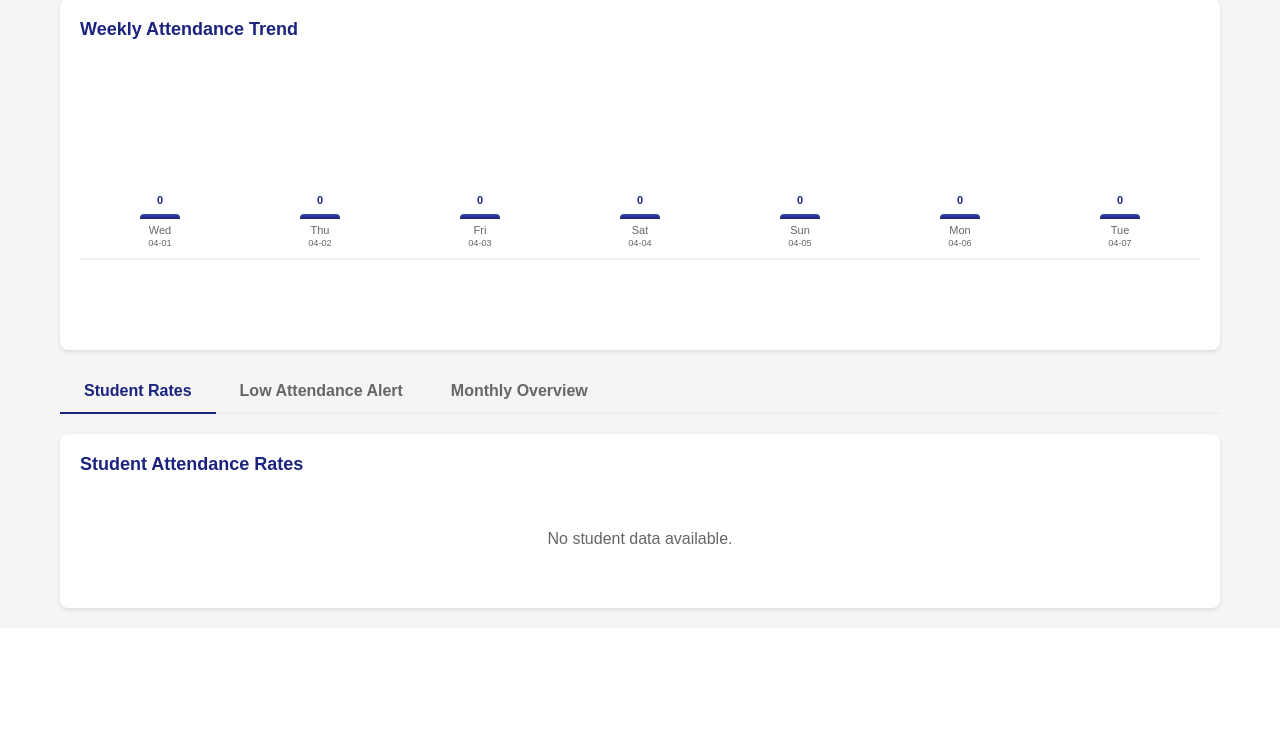
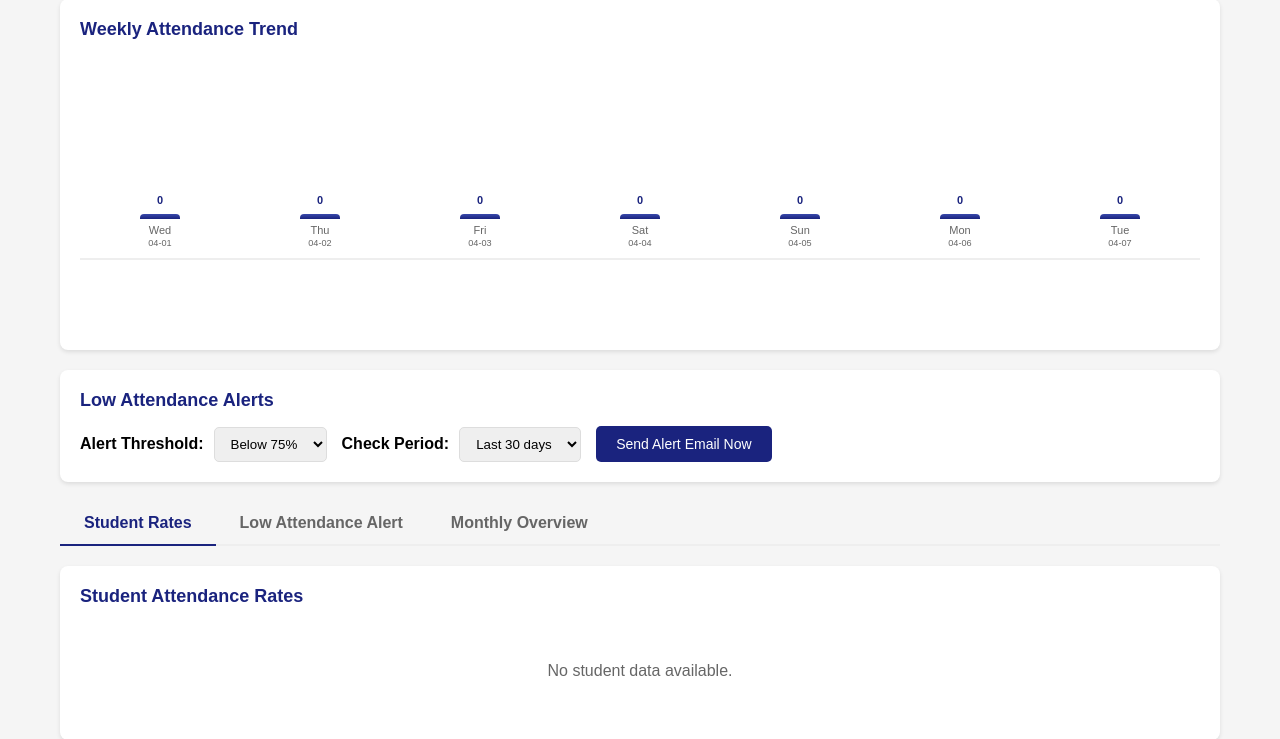
Before and after one commit to thirumalain186-collab/FaceID-Attendence-and-Alart-, a Flask app: page /analytics in a window 1280 px wide. Shown: the part 353-1092 px from the top of the page. Before the commit the page ends 966 px from the top, so only its background shows below. Run offline with Flask 3, Linux system fonts and the light colour scheme; data that the repository does not hold is empty.

Commit message:
feat: Add low attendance auto-warnings with email alerts

```diff
--- a/app.py
+++ b/app.py
@@ -179,6 +179,56 @@ def api_analytics_person(person_id):
         },
         "statistics": rate_data
     })
+
+
+@app.route("/api/v1/alerts/low-attendance/send", methods=["POST"])
+@rate_limit(calls=5, period=60)
+def api_send_low_attendance_alert():
+    """Manually trigger low attendance alert email."""
+    threshold = request.args.get("threshold", config.SCHEDULE_CONFIG.get("low_attendance_threshold", 75), type=int)
+    days = request.args.get("days", config.SCHEDULE_CONFIG.get("low_attendance_days", 30), type=int)
+    threshold = max(50, min(95, threshold))
+    days = max(7, min(90, days))
+
+    students = database.get_low_attendance_students(threshold, days)
+
+    if not students:
+        return jsonify({"success": True, "message": "No students below threshold", "count": 0})
+
+    email_sender.send_low_attendance_alert(students)
+    return jsonify({"success": True, "message": f"Alert sent for {len(students)} students", "count": len(students)})
+
+
+@app.route("/api/v1/alerts/settings", methods=["GET"])
+def api_get_alert_settings():
+    """Get alert settings."""
+    return jsonify({
+        "low_attendance_threshold": config.SCHEDULE_CONFIG.get("low_attendance_threshold", 75),
+        "low_attendance_days": config.SCHEDULE_CONFIG.get("low_attendance_days", 30),
+        "low_attendance_enabled": config.SCHEDULE_CONFIG.get("send_low_attendance_alerts", True)
+    })
+
+
+@app.route("/api/v1/alerts/settings", methods=["POST"])
+@require_json
+def api_save_alert_settings():
+    """Save alert settings."""
+    threshold = request.json.get("threshold")
+    days = request.json.get("days")
+    enabled = request.json.get("enabled")
+
+    if threshold is not None:
+        threshold = max(50, min(95, int(threshold)))
+        database.set_setting("low_attendance_threshold", str(threshold))
+
+    if days is not None:
+        days = max(7, min(90, int(days)))
+        database.set_setting("low_attendance_days", str(days))
+
+    if enabled is not None:
+        database.set_setting("send_low_attendance_alerts", "1" if enabled else "0")
+
+    return jsonify({"success": True, "message": "Alert settings saved"})
 
 
 @app.route("/api/v1/attendance/today")
--- a/config.py
+++ b/config.py
@@ -157,6 +157,9 @@ SCHEDULE_CONFIG = {
     "attendance_stop": _validate_time_format(os.getenv("ATTENDANCE_STOP", "09:30"), "09:30"),
     "day_end": _validate_time_format(os.getenv("DAY_END", "16:30"), "16:30"),
     "batch_days": _validate_int(env_batch_days, 30, 1, 365),
+    "low_attendance_threshold": _validate_int(os.getenv("LOW_ATTENDANCE_THRESHOLD", ""), 75, 50, 95),
+    "low_attendance_days": _validate_int(os.getenv("LOW_ATTENDANCE_DAYS", ""), 30, 7, 90),
+    "send_low_attendance_alerts": _get_bool(os.getenv("SEND_LOW_ATTENDANCE_ALERTS", "true")),
 }
 
 # Secure secret key - generate if not set or using default
--- a/email_sender.py
+++ b/email_sender.py
@@ -467,6 +467,110 @@ def send_batch_ending_reminder(days_remaining=5):
         send_email(msg)
 
 
+@send_email_async
+def send_low_attendance_alert(students):
+    """Send email alert for students with low attendance."""
+    recipients = get_recipients()
+    if not recipients:
+        logger.warning("No recipients for low attendance alert")
+        return
+
+    if not students:
+        logger.info("No students with low attendance")
+        return
+
+    class_name = _escape_html(database.get_setting("class_name") or config.ATTENDANCE_CONFIG.get("class_name", ""))
+    threshold = config.SCHEDULE_CONFIG.get("low_attendance_threshold", 75)
+    days = config.SCHEDULE_CONFIG.get("low_attendance_days", 30)
+    today = date.today()
+
+    subject = f"ATTENTION: Low Attendance Alert - {len(students)} Students Below {threshold}%"
+
+    rows_html = ""
+    for i, student in enumerate(students, 1):
+        name = _escape_html(str(student.get('name', 'Unknown')))
+        roll = _escape_html(str(student.get('roll') or '-'))
+        rate = student.get('rate', 0)
+        present = student.get('present_days', 0)
+
+        severity = "critical" if rate < 50 else "warning" if rate < 65 else "moderate"
+        bg_color = "#ffcdd2" if severity == "critical" else "#fff3e0" if severity == "warning" else "#fff9c4"
+        border_color = "#c62828" if severity == "critical" else "#e65100" if severity == "warning" else "#f9a825"
+
+        rows_html += f"""
+        <tr style="background: {bg_color};">
+            <td style="padding: 10px; border: 1px solid {border_color};">{i}</td>
+            <td style="padding: 10px; border: 1px solid {border_color};"><strong>{name}</strong></td>
+            <td style="padding: 10px; border: 1px solid {border_color};">{roll}</td>
+            <td style="padding: 10px; border: 1px solid {border_color};">{present}/{days}</td>
+            <td style="padding: 10px; border: 1px solid {border_color};">
+                <span style="background: {border_color}; color: white; padding: 3px 8px; border-radius: 3px; font-weight: bold;">
+                    {rate}%
+                </span>
+            </td>
+            <td style="padding: 10px; border: 1px solid {border_color}; text-transform: capitalize;">{severity}</td>
+        </tr>
+        """
+
+    html_body = f"""
+    <html>
+    <body style="font-family: Arial; max-width: 800px; margin: 0 auto;">
+        <div style="background: linear-gradient(135deg, #d32f2f, #c62828); color: white; padding: 20px; border-radius: 8px 8px 0 0;">
+            <h2 style="margin: 0;">&#9888; Low Attendance Alert</h2>
+            <p style="margin: 5px 0 0;">Immediate Attention Required</p>
+        </div>
+        <div style="background: #f9f9f9; padding: 20px;">
+            <div style="background: white; padding: 15px; border-radius: 5px; margin-bottom: 20px; border-left: 4px solid #d32f2f;">
+                <p style="margin: 0;"><strong>Report Period:</strong> Last {days} days</p>
+                <p style="margin: 5px 0 0;"><strong>Threshold:</strong> Below {threshold}%</p>
+                <p style="margin: 5px 0 0;"><strong>Students Affected:</strong> {len(students)}</p>
+                <p style="margin: 5px 0 0;"><strong>Report Date:</strong> {today.strftime('%d %B %Y')}</p>
+            </div>
+
+            <h3 style="color: #333; margin-bottom: 10px;">Students Requiring Attention</h3>
+            <table style="width: 100%; border-collapse: collapse; margin-bottom: 20px;">
+                <tr style="background: #333; color: white;">
+                    <th style="padding: 10px; text-align: left;">#</th>
+                    <th style="padding: 10px; text-align: left;">Name</th>
+                    <th style="padding: 10px; text-align: left;">Roll No</th>
+                    <th style="padding: 10px; text-align: left;">Present Days</th>
+                    <th style="padding: 10px; text-align: left;">Rate</th>
+                    <th style="padding: 10px; text-align: left;">Severity</th>
+                </tr>
+                {rows_html}
+            </table>
+
+            <div style="background: #e3f2fd; padding: 15px; border-radius: 5px; border-left: 4px solid #1976d2;">
+                <strong>Recommended Actions:</strong>
+                <ul style="margin: 10px 0 0; padding-left: 20px;">
+                    <li>Contact students/parents regarding attendance</li>
+                    <li>Review reasons for absence</li>
+                    <li>Schedule counseling if needed</li>
+                    <li>Consider makeup attendance opportunities</li>
+                </ul>
+            </div>
+
+            <p style="margin-top: 20px; text-align: center;">
+                <a href="http://localhost:{config.FLASK_PORT}/analytics" style="background: #1a237e; color: white; padding: 10px 20px; text-decoration: none; border-radius: 5px;">
+                    View Full Analytics Dashboard
+                </a>
+            </p>
+        </div>
+        <div style="background: #333; color: #aaa; padding: 15px; text-align: center; font-size: 12px;">
+            Smart Attendance System - Automated Alert
+        </div>
+    </body>
+    </html>
+    """
+
+    msg = create_email_message(subject, recipients, html_body)
+
+    if msg and send_email(msg):
+        logger.info(f"Low attendance alert sent for {len(students)} students")
+    else:
+        logger.error("Failed to send low attendance alert")
+
+
 def test_email():
     """Test email configuration."""
     email_config = get_email_config()
--- a/templates/analytics.html
+++ b/templates/analytics.html
@@ -56,6 +56,15 @@
         .tab-content.active { display: block; }
         .empty-state { text-align: center; padding: 40px; color: #666; }
         .empty-state .icon { font-size: 48px; margin-bottom: 10px; }
+        .alert-settings { display: flex; flex-wrap: wrap; gap: 15px; align-items: center; }
+        .setting-row { display: flex; align-items: center; gap: 10px; }
+        .setting-row label { font-weight: 600; }
+        .setting-row select { padding: 8px 12px; border: 1px solid #ddd; border-radius: 5px; }
+        .btn { padding: 10px 20px; border: none; border-radius: 5px; cursor: pointer; font-size: 14px; }
+        .btn-primary { background: #1a237e; color: white; }
+        .btn-primary:hover { background: #3949ab; }
+        .alert-success { color: #4caf50; }
+        .alert-error { color: #f44336; }
         @media (max-width: 768px) {
             .stats-grid { grid-template-columns: repeat(2, 1fr); }
             .filters { flex-direction: column; align-items: stretch; }
@@ -120,6 +129,36 @@
             <h2>Weekly Attendance Trend</h2>
             <div class="chart-container">
                 <div class="chart-bar" id="weekly-chart"></div>
+            </div>
+        </div>
+
+        <div class="card" id="alert-settings-card">
+            <h2>Low Attendance Alerts</h2>
+            <div class="alert-settings">
+                <div class="setting-row">
+                    <label>Alert Threshold:</label>
+                    <select id="alert-threshold">
+                        <option value="90">Below 90%</option>
+                        <option value="85">Below 85%</option>
+                        <option value="80">Below 80%</option>
+                        <option value="75" selected>Below 75%</option>
+                        <option value="70">Below 70%</option>
+                        <option value="60">Below 60%</option>
+                        <option value="50">Below 50%</option>
+                    </select>
+                </div>
+                <div class="setting-row">
+                    <label>Check Period:</label>
+                    <select id="alert-days">
+                        <option value="7">Last 7 days</option>
+                        <option value="14">Last 14 days</option>
+                        <option value="30" selected>Last 30 days</option>
+                    </select>
+                </div>
+                <div class="setting-row">
+                    <button class="btn btn-primary" onclick="sendManualAlert()">Send Alert Email Now</button>
+                    <span id="alert-status" style="margin-left: 15px;"></span>
+                </div>
             </div>
         </div>
 
@@ -331,6 +370,37 @@
             loadStudentRates();
         }
 
+        async function sendManualAlert() {
+            const threshold = parseInt(document.getElementById('alert-threshold').value);
+            const days = parseInt(document.getElementById('alert-days').value);
+            const statusEl = document.getElementById('alert-status');
+
+            statusEl.textContent = 'Sending...';
+            statusEl.className = '';
+
+            try {
+                const res = await fetch(`/api/v1/alerts/low-attendance/send?threshold=${threshold}&days=${days}`, {
+                    method: 'POST'
+                });
+                const data = await res.json();
+
+                if (data.success) {
+                    statusEl.textContent = data.message;
+                    statusEl.className = 'alert-success';
+                } else {
+                    statusEl.textContent = 'Failed to send alert';
+                    statusEl.className = 'alert-error';
+                }
+            } catch (e) {
+                statusEl.textContent = 'Error sending alert';
+                statusEl.className = 'alert-error';
+            }
+
+            setTimeout(() => {
+                statusEl.textContent = '';
+            }, 5000);
+        }
+
         loadStats();
         loadStudentRates();
     </script>
```
Also changed, not shown: scheduler.py (+29 -0 lines), 2 other files.
